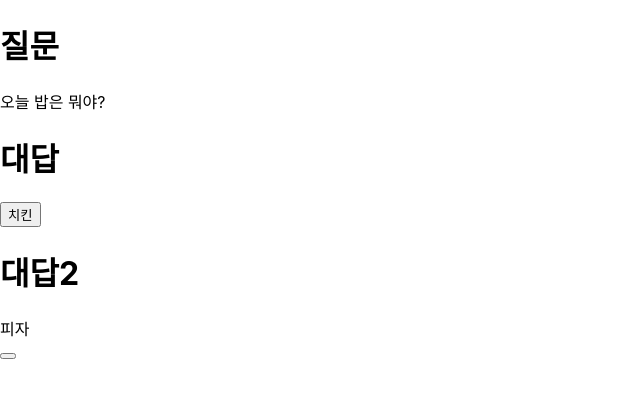
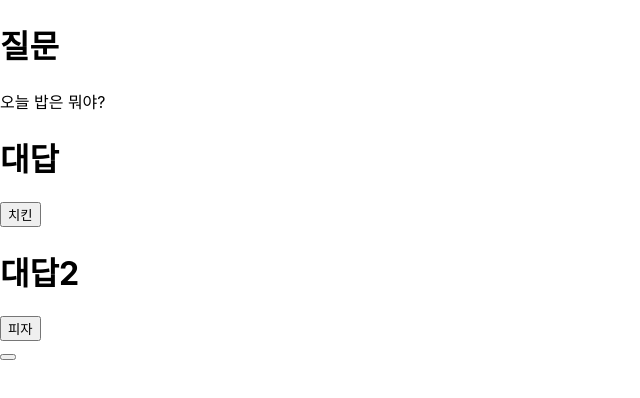
Before and after one commit to ironprayer/find_my_food, a React (Create React App) app: page / in a window 1280 px wide. Shown: the top 398 px of the page, without its empty margins (0-640 px from the left). Built offline with nearby package versions, Linux system fonts and the light colour scheme.

Commit message:
코드 수정

```diff
--- a/src/App.tsx
+++ b/src/App.tsx
@@ -6,37 +6,25 @@ import { render } from '@testing-library/react';
 
 class App extends React.Component {
   state = {
-    iscoffee: true,
-    isfood: true
+    answerIndex:0,
+    totalScore:0
   };
 
-  getState() {
-    if(this.state.iscoffee == true){
-      this.setState({iscoffee:false});
-    }else{
-      this.setState({iscoffee:true});
-    }
+  changeTotalScore(score:number) {
+    this.setState({totalScore:this.state.totalScore + score})
+  }
+
+  changeIndex(){
+    this.setState({answerIndex:this.state.totalScore + 1})
   }
 
   render(){
-    const {iscoffee, isfood} = this.state;
-    const qnas = QuestionAnswer.getQuestion()
+    const totalScore:number = this.state.totalScore;
+    const answerIndex:number = this.state.answerIndex;
     return (
       <div>
-        {iscoffee?(
-        <QuestionAnswer
-          question={qnas[0].question}
-          answer_one={qnas[0].answer_one}
-          answer_two={qnas[0].answer_two}
-        />) : (
-          <QuestionAnswer
-          question={qnas[1].question}
-          answer_one={qnas[1].answer_one}
-          answer_two={qnas[1].answer_two}
-        />
-        )
-      }
-      <button onClick={this.getState.bind(this)}></button>
+        <QuestionAnswer/>
+        <button onClick={this.changeIndex.bind(this)}></button>
       </div>
     )
   }
--- a/src/components/questionAnswer.tsx
+++ b/src/components/questionAnswer.tsx
@@ -8,10 +8,12 @@ type qnaInfo = {
     answer_two_score : number;
 }
 
-class QuestionAnswer extends React.Component<{question:string; answer_one:string; answer_two:string}>{
-
-    static getQuestion():qnaInfo[]{
-        return [
+class QuestionAnswer extends React.Component{
+    state = {
+        answerIndex:0,
+        totalScore:0
+    }
+    _qnas:qnaInfo[] = [
             {
                 question:"오늘 밥은 뭐야?",
                 answer_one:"치킨",
@@ -27,25 +29,37 @@ class QuestionAnswer extends React.Component<{question:string; answer_one:string
                 answer_two_score:2
             },
             {
-                question:"오늘 밥은 뭐야?",
-                answer_one:"치킨",
+                question:"도레미",
+                answer_one:"도도",
                 answer_one_score:1,
-                answer_two:"피자",
+                answer_two:"도레미",
                 answer_two_score:2
             }
         ]
+
+    processForNextStep(selectNum:number = 1 | 2){
+        const answerIndex:number = this.state.answerIndex;
+        if(selectNum == 1){
+            console.log(1);
+        }
+        this.increaseAnswerIndex()
+    }
+
+    increaseAnswerIndex(){
+        console.log(this.setState({answerIndex:this.state.answerIndex + 1}))
+        console.log(this.state)
     }
 
     render(){
-        const{question, answer_one, answer_two} = this.props;
+        const answerIndex:number = this.state.answerIndex;
         return(
             <div className="ttt">
                 <h1>질문</h1>
-                <div>{question}</div>
+                <div>{this._qnas[answerIndex%3].question}</div>
                 <h1>대답</h1>
-                <button>{answer_one}</button>
+                <button onClick={this.processForNextStep.bind(this,1)} >{this._qnas[answerIndex%3].answer_one}</button>
                 <h1>대답2</h1>
-                <div>{answer_two}</div>
+                <button onClick={this.processForNextStep.bind(this,2)}>{this._qnas[answerIndex%3].answer_two}</button>
             </div>
         )
     }
--- /dev/null
+++ b/src/components/start.tsx
@@ -0,0 +1,5 @@
+import * as React from "react";
+
+interface Start{
+
+}
```
